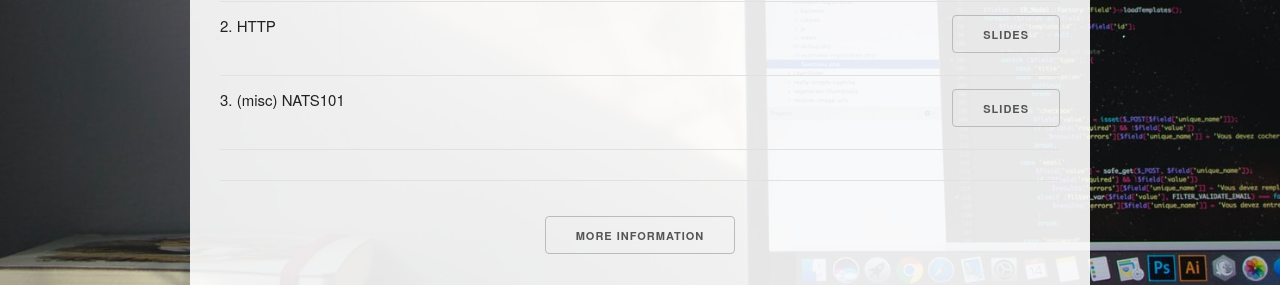
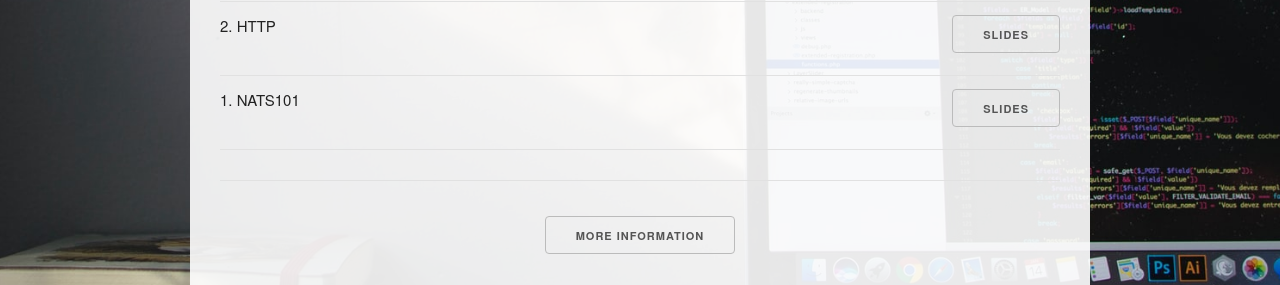
Before and after one commit to 1995parham-teaching/ie-lecture, a Jekyll site: the page built from index.html, in a window 1280 px wide. Shown: the part 453-738 px from the top of the page. Built offline with Jekyll 4.4.1, drawn with Linux system fonts in a browser that asks for light colours.

Commit message:
fix: Correct Misc Slides Handling

```diff
--- a/_layouts/lecture.html
+++ b/_layouts/lecture.html
@@ -28,7 +28,7 @@
   <body>
     <div class="reveal">
       <div class="slides">
-        {% if page.index != "misc" %}
+        {% if page.lecture %}
         <section>
           <h1 style="color: #ffea00;">{{page.title}}</h1>
           <h5>Internet Engineering</h5>
--- a/index.html
+++ b/index.html
@@ -47,15 +47,29 @@ layout: none
           </tr>
         </thead>
         <tbody>
-          {% assign lectures = site.html_pages | where: "lecture", true | sort: "index" %}
+          {% assign lectures = site.html_pages | where: "layout", "lecture" %}
+          {% assign miscs = lectures | where: "lecture", false %}
+          {% assign lectures = lectures | where: "lecture", true | sort: "index" %}
           {% for lecture in lectures %}
           <tr>
             <td class="announcement-text">
-              <p>{{forloop.index}}. {% if lecture.index == "misc" %}(misc){% endif %} {{lecture.title}}</p>
+              <p>{{ forloop.index }}. {{ lecture.title }}</p>
             </td>
             <td class="announcement-date">
               <div class ="button-container">
                 <a target="_blank" class="button" href="{{ lecture.path | relative_url }}">Slides</a>
+              </div>
+            </td>
+          </tr>
+          {% endfor %}
+          {% for misc in miscs %}
+          <tr>
+            <td class="announcement-text">
+              <p>{{ forloop.index }}. {{ misc.title }}</p>
+            </td>
+            <td class="announcement-date">
+              <div class ="button-container">
+                <a target="_blank" class="button" href="{{ misc.path | relative_url }}">Slides</a>
               </div>
             </td>
           </tr>
--- a/slides/nats101/index.html
+++ b/slides/nats101/index.html
@@ -1,5 +1,5 @@
 ---
-index: misc
+lecture: false
 title: NATS101
 topics:
   - Introduction
```
